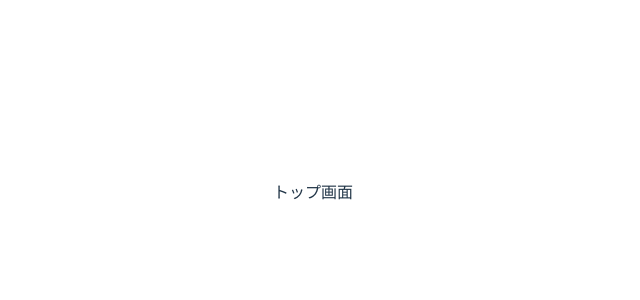
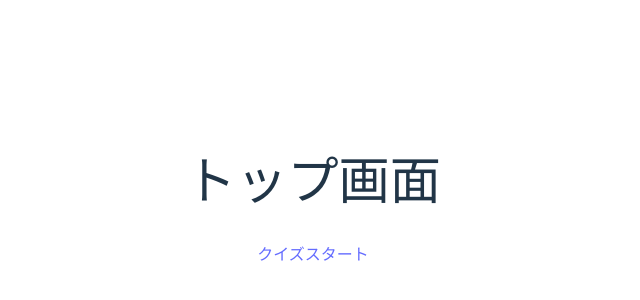
Before and after one commit to Hashimoto-Noriaki/react-quiz2, a React (Vite) app: page / in a window 1280 px wide. Shown: the part 208-508 px from the top of the page, without its empty margins (327-967 px from the left). Built offline with nearby package versions, Linux system fonts and the light colour scheme.

Commit message:
トップページ作成

```diff
--- a/src/components/pages/TopPage.tsx
+++ b/src/components/pages/TopPage.tsx
@@ -1,5 +1,11 @@
+import { Link } from 'react-router-dom';
+import { ROUTES } from '../../const';
+
 export default function TopPage(){
     return (
-        <div>トップ画面</div>
+        <>
+            <h1>トップ画面</h1>
+            <Link path={ROUTES.QUIZ}>クイズスタート</Link>
+        </>
     )
 }
```
